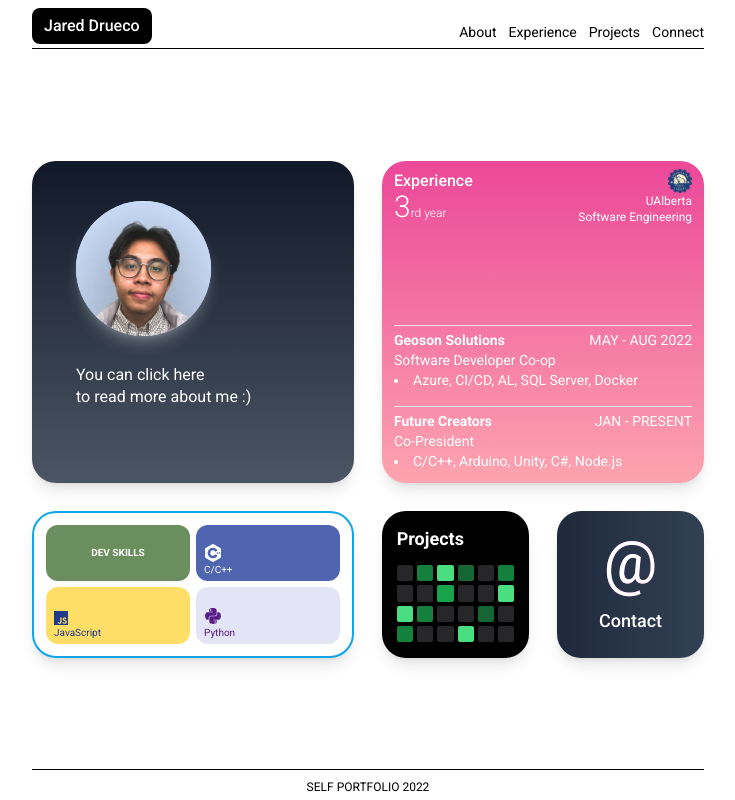
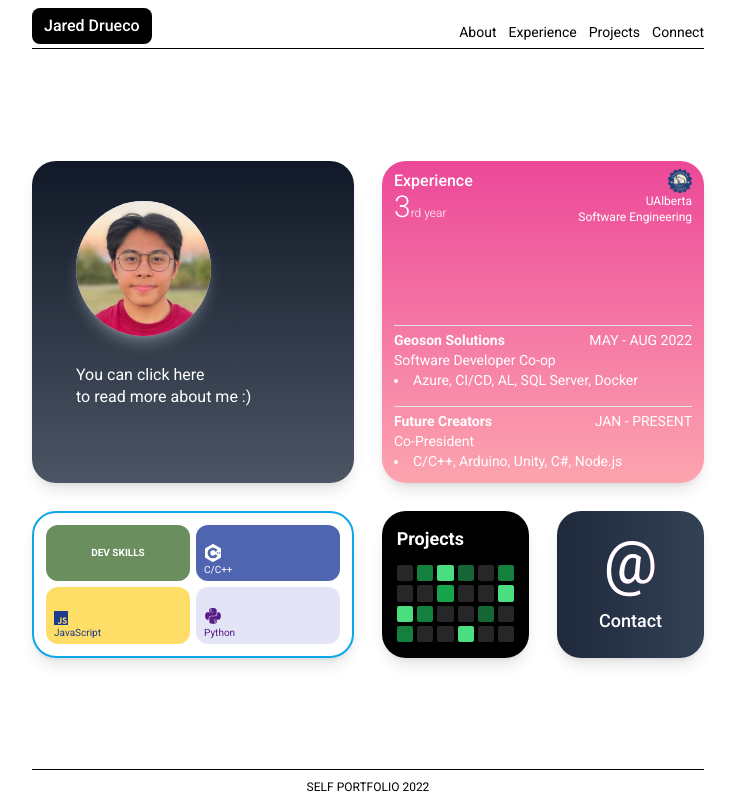
Before and after one commit to jdrco/self-portfolio, a Next.js app: page / in a window 1280 px wide. Shown: the whole page, without its empty margins (272-1007 px from the left). Built offline with nearby package versions, Linux system fonts and the light colour scheme.

Commit message:
New profile photo

```diff
--- a/components/widgets/Readme.js
+++ b/components/widgets/Readme.js
@@ -1,10 +1,10 @@
-import Image from "next/image";
+import Image from 'next/image';
 
 const Readme = () => {
   return (
     <div className="bg-gradient-to-b from-gray-900 to-gray-600 h-full flex flex-col">
       <div className="bg-blue-200 shadow-lg shadow-slate-200/30 w-[42%] h-[42%] rounded-full ml-7 sm:ml-11 mt-6 sm:mt-10 overflow-hidden relative">
-        <Image src="/profilephoto.jpg" layout="fill" className="object-cover" />
+        <Image src="/photo.jpg" layout="fill" className="object-cover" />
       </div>
       <div className="w-[75%] h-12 ml-7 sm:ml-11 mt-4 sm:mt-7 text-[10px] sm:text-sm md:text-base text-white leading-[11px] sm:leading-[18px] md:leading-[22px]">
         You can click here
```
Also changed, not shown: public/photo.jpg (added).
